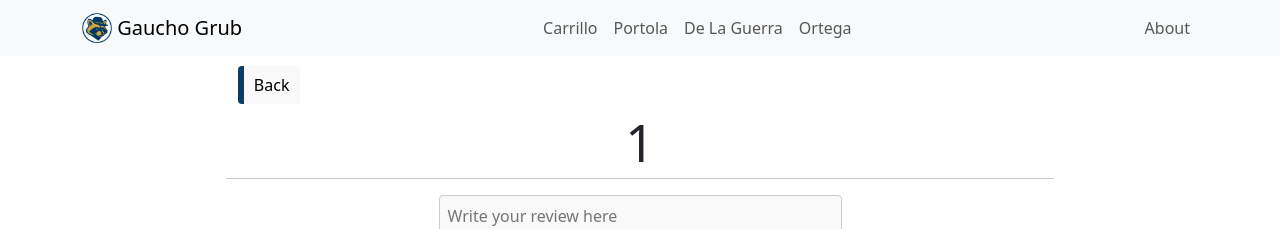
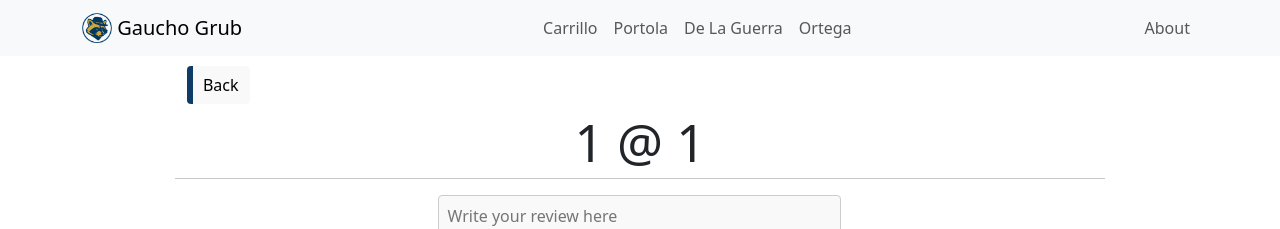
Before and after one commit to ngostream/gauchogrub, a React (Vite) app in the folder client/: page /1/1 in a window 1280 px wide. Shown: the top 229 px of the page. Built offline with nearby package versions, Linux system fonts and the light colour scheme; no server answers.

Commit message:
fix dining hall name usage

```diff
--- a/client/src/components/DisplayMenu.jsx
+++ b/client/src/components/DisplayMenu.jsx
@@ -8,24 +8,17 @@ import MealTime from './MealTime.jsx'
 import Nav from './Nav.jsx'
 import "../App.css"
 import Footer from './Footer.jsx'
+import { normalizeHallName, displayHallName } from "../utils/hallNames.js"
 
-function DisplayMenu({dict}){
-    let hN = decodeURIComponent(useParams().hN);  // keep the key exactly as backend uses it
+function DisplayMenu({ dict }) {
+    let rawHN = decodeURIComponent(useParams().hN);
+    let hN = normalizeHallName(rawHN); // backend key
+    let prettyName = displayHallName(hN); // what users see
 
-    const hallBackendKeyMap = {
-        "Ortega Takeout": "Ortega",
-        "Carrillo Dining Commons": "Carrillo",
-        "De La Guerra Dining Commons": "De-La-Guerra",
-        "Portola Dining Commons": "Portola"
-    };
-
-    const backendKey = hallBackendKeyMap[hN] || hN;
-
-    // if menu item data is empty or all meal times are empty, show closed message
     const isClosed =
-        !dict[backendKey] ||
-        Object.keys(dict[backendKey]).length === 0 ||
-        Object.values(dict[backendKey]).every(stations => !stations || Object.keys(stations).length === 0);
+        !dict[hN] ||
+        Object.keys(dict[hN]).length === 0 ||
+        Object.values(dict[hN]).every(stations => !stations || Object.keys(stations).length === 0);
 
     return (
         <>
@@ -58,7 +51,7 @@ function DisplayMenu({dict}){
                             letterSpacing: "0.5px",
                             color: "#0F3C67",
                         }}>
-                            {hN}
+                            {prettyName}
                         </h1>
                     </Col>
                 </Row>
@@ -68,13 +61,13 @@ function DisplayMenu({dict}){
                         <Col>
                             <div className="menu-container">
                                 <p style={{ textAlign: 'center', marginTop: '2rem', fontWeight: 'bold', fontSize: '1.2rem' }}>
-                                    {hN} is currently closed.
+                                    {prettyName} is currently closed.
                                 </p>
                             </div>
                         </Col>
                     ) : (
                         /* if times object isn't empty, mainly to skip brunch on weekdays and other meals on weekends*/
-                        Object.entries(dict[backendKey]).map(([times, stations])=> (
+                        Object.entries(dict[hN]).map(([times, stations]) => (
                             (Object.keys(stations).length !== 0)
                             ? <Col className = "px-5" key={times}>
                             <div>
--- a/client/src/components/FoodReview.jsx
+++ b/client/src/components/FoodReview.jsx
@@ -14,12 +14,15 @@ import Footer from './Footer.jsx'
 import axios from "axios"
 import "../App.css"
 import leoProfanity from "leo-profanity";
+import { normalizeHallName, displayHallName } from "../utils/hallNames.js"
 
 function FoodReview(){
     let foodItem = decodeURIComponent(useParams().foodItem);
     let safeFoodItem = foodItem.replaceAll("/", "__slash__"); //to avoid issues with slashes being interpreted as a subdirectory
-    let hN = decodeURIComponent(useParams().hN);
-    console.log(hN)
+    let rawHN = decodeURIComponent(useParams().hN);
+    let hN = normalizeHallName(rawHN); // backend key
+    let prettyHall = displayHallName(hN); // user-facing
+    console.log("FoodReview hall:", { rawHN, hN, prettyHall });
     const [reviewData, setReviewData] = useState([{}]) //from db
     const initialState = {
         name: foodItem,
@@ -159,7 +162,7 @@ function FoodReview(){
         <Container>
             <Nav/>
             <div className = "flexLeft">
-                <Link to = {`/${hN}`}>
+                <Link to = {`/${rawHN}`}>
                 <ListItemButton sx={{
                     color: "black",
                     marginBottom: '10px',
@@ -176,7 +179,8 @@ function FoodReview(){
                 </Link>
             </div>
             <Row>
-                <h1> {foodItem}</h1> <hr/>
+                <h1>{foodItem} @ {prettyHall}</h1>
+                <hr/>
                 <div className = "flexCenter">
                 <form onSubmit = {handleSubmission}>
                     <textarea
--- /dev/null
+++ b/client/src/utils/hallNames.js
@@ -0,0 +1,19 @@
+// src/utils/hallNames.js
+
+export function normalizeHallName(hN) {
+  if (hN === "Carrillo Dining Commons") return "Carrillo";
+  if (hN === "De La Guerra Dining Commons") return "De-La-Guerra";
+  if (hN === "Ortega Takeout") return "Ortega";
+  if (hN === "Portola Dining Commons") return "Portola";
+  return hN;
+}
+
+export function displayHallName(hN) {
+  const map = {
+    "Carrillo": "Carrillo Dining Commons",
+    "De-La-Guerra": "De La Guerra Dining Commons",
+    "Ortega": "Ortega Takeout",
+    "Portola": "Portola Dining Commons"
+  };
+  return map[hN] || hN;
+}
```
